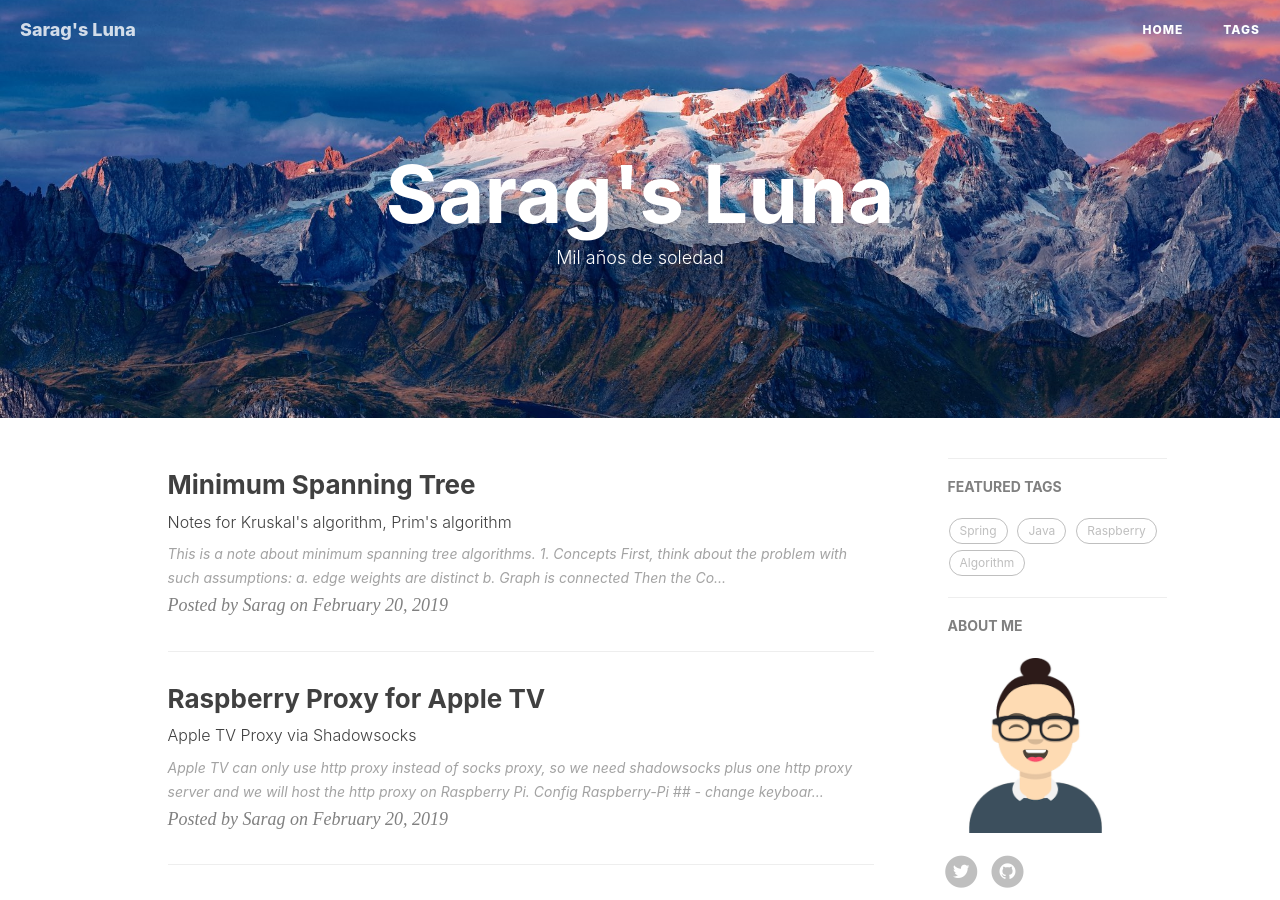
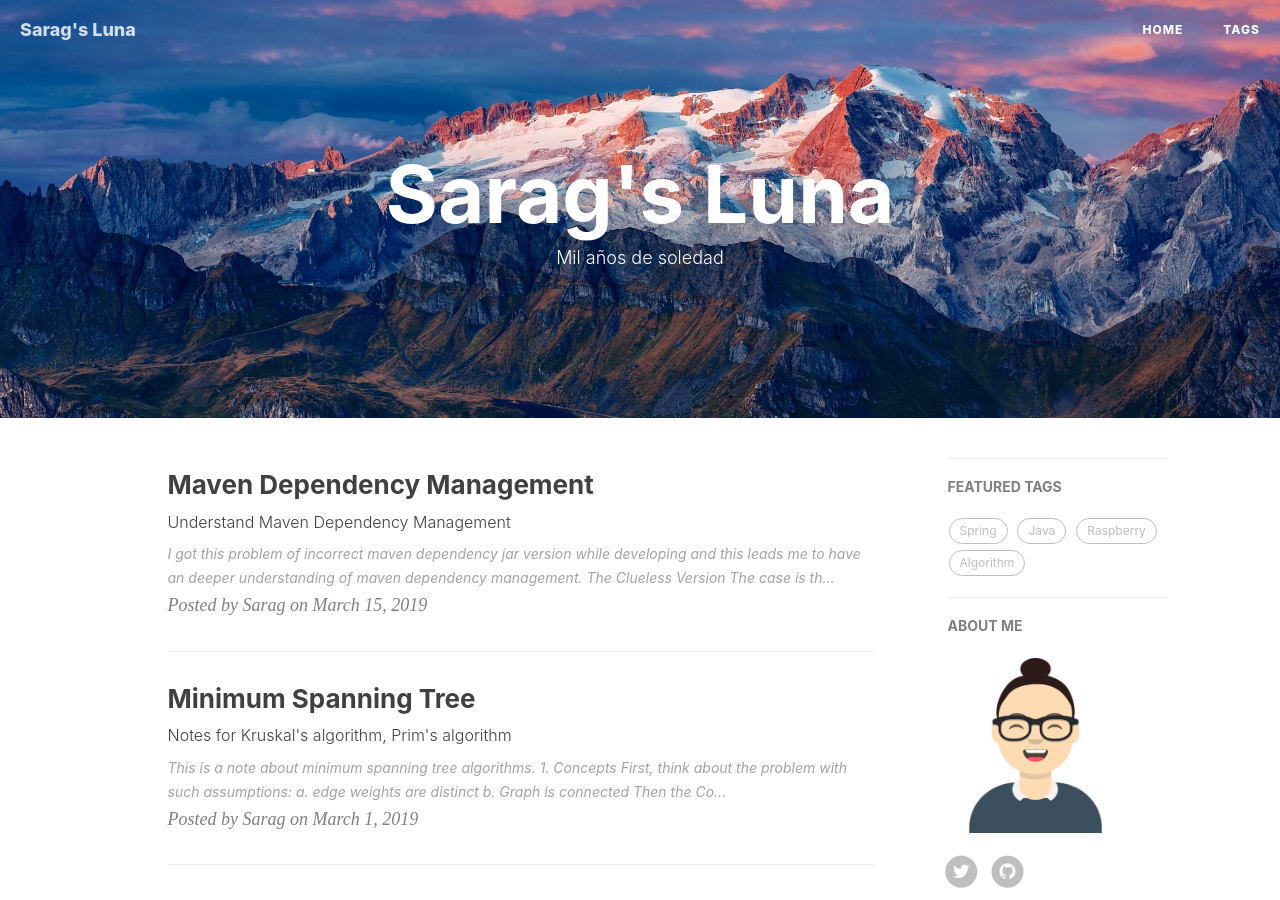
Before and after one commit to saragluna/saragluna.github.io, a Jekyll site: the page built from index.html, in a window 1280 px wide and 900 px high. Built offline with Jekyll 4.4.1, drawn with Linux system fonts in a browser that asks for light colours; nearby versions of some CDN libraries; the list of posts is cut into pages by our own code; comment, search, counter and statistics services are not loaded; part of the change alters nothing that is shown.

Commit message:
add post

````diff
--- a/_posts/2019-03-01-Minimum-Spanning-Tree.markdown
+++ b/_posts/2019-03-01-Minimum-Spanning-Tree.markdown
@@ -2,7 +2,7 @@
 layout:     post
 title:      "Minimum Spanning Tree"
 subtitle:   "Notes for Kruskal's algorithm, Prim's algorithm"
-date:       "2019-02-20 12:00:00"
+date:       "2019-03-01 12:00:00"
 author:     "Sarag"
 header-img: "img/post-bg-2019.jpg"
 tags:
--- /dev/null
+++ b/_posts/2019-03-15-Maven-Dependency-Management.markdown
@@ -0,0 +1,73 @@
+---
+layout:     post
+title:      "Maven Dependency Management"
+subtitle:   "Understand Maven Dependency Management"
+date:       "2019-03-15 12:00:00"
+author:     "Sarag"
+header-img: "img/post-bg-2019.jpg"
+tags:
+    - Java
+---
+
+
+
+I got this problem of incorrect maven dependency jar version while developing and this leads me to have an deeper understanding of maven dependency management.
+
+
+
+## The Clueless Version
+
+The case is that I want to include google's gson of version `2.8.2` in project A, and project A depends on project B. In project B's pom.xml the `2.8.2` version of gson has been added explicitly. So I take it for granted that in project A I will have the gson dependency of version `2.8.2`. Contrary to that I get a version of `2.8.0` out of the blue.
+
+I use command like `mvn dependency:tree -X` to try to find out  where does this version come from, and got something like this:
+
+```java
+[DEBUG]    com.ctrip.framework.apollo:apollo-client:jar:1.0.0:compile
+[DEBUG]       com.ctrip.framework.apollo:apollo-core:jar:1.0.0:compile
+[DEBUG]          com.google.code.gson:gson:jar:2.8.0:compile
+```
+
+Maybe I have found the problem, so I add `<exclusion></exclusion>` in the apollo-client dependency. Considering that I have resolved the problem, but run `mvn dependency:tree` again I get this:
+
+```java
+[INFO]   +- com.squareup.retrofit2:retrofit:jar:2.2.0:compile
+[INFO]   +- com.squareup.retrofit2:converter-gson:jar:2.2.0:compile
+[INFO]   |  \- com.google.code.gson:gson:jar:2.8.0:compile
+```
+
+It's stated in the converter-gson.jar's pom.xml that the depended gson version is `2.7`, how come the result is `2.8.0`?
+
+```xml
+<!-- Converter Dependencies -->
+<gson.version>2.7</gson.version>
+```
+
+I find this dependency management in my project, and the version is brought by import of dependency management. And dependency management will control transitive dependency.
+
+```xml
+<dependencyManagement>
+    <dependencies>
+        <dependency>
+            <groupId>org.springframework.boot</groupId>
+            <artifactId>spring-boot-dependencies</artifactId>
+            <version>1.5.1.RELEASE</version>
+            <type>pom</type>
+            <scope>import</scope>
+        </dependency>
+    </dependencies>
+</dependencyManagement>
+
+<!-- this import includes the 2.8.0 version-->
+<gson.version>2.8.0</gson.version>
+```
+
+
+
+## Dependency Management
+
+>**Dependency management** - this allows project authors to directly specify the versions of artifacts to be used when they are encountered in transitive dependencies or in dependencies where no version has been specified. In the example in the preceding section a dependency was directly added to A even though it is not directly used by A. Instead, A can include D as a dependency in its dependencyManagement section and directly control which version of D is used when, or if, it is ever referenced.
+
+## Dependency Scope
+
+- **import**
+  This scope is only supported on a dependency of type `pom` in the `<dependencyManagement>` section. It indicates the dependency to be replaced with the effective list of dependencies in the specified POM's `<dependencyManagement>` section. Since they are replaced, dependencies with a scope of `import` do not actually participate in limiting the transitivity of a dependency.
````
